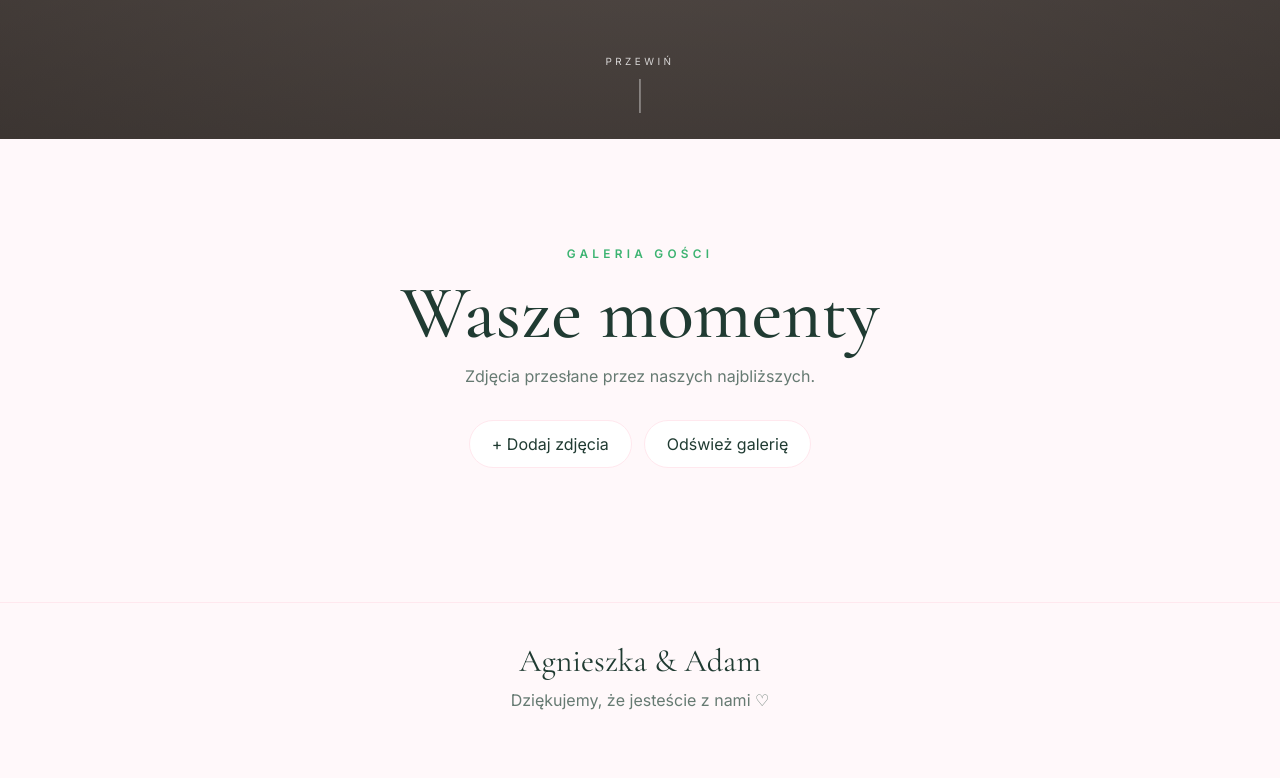
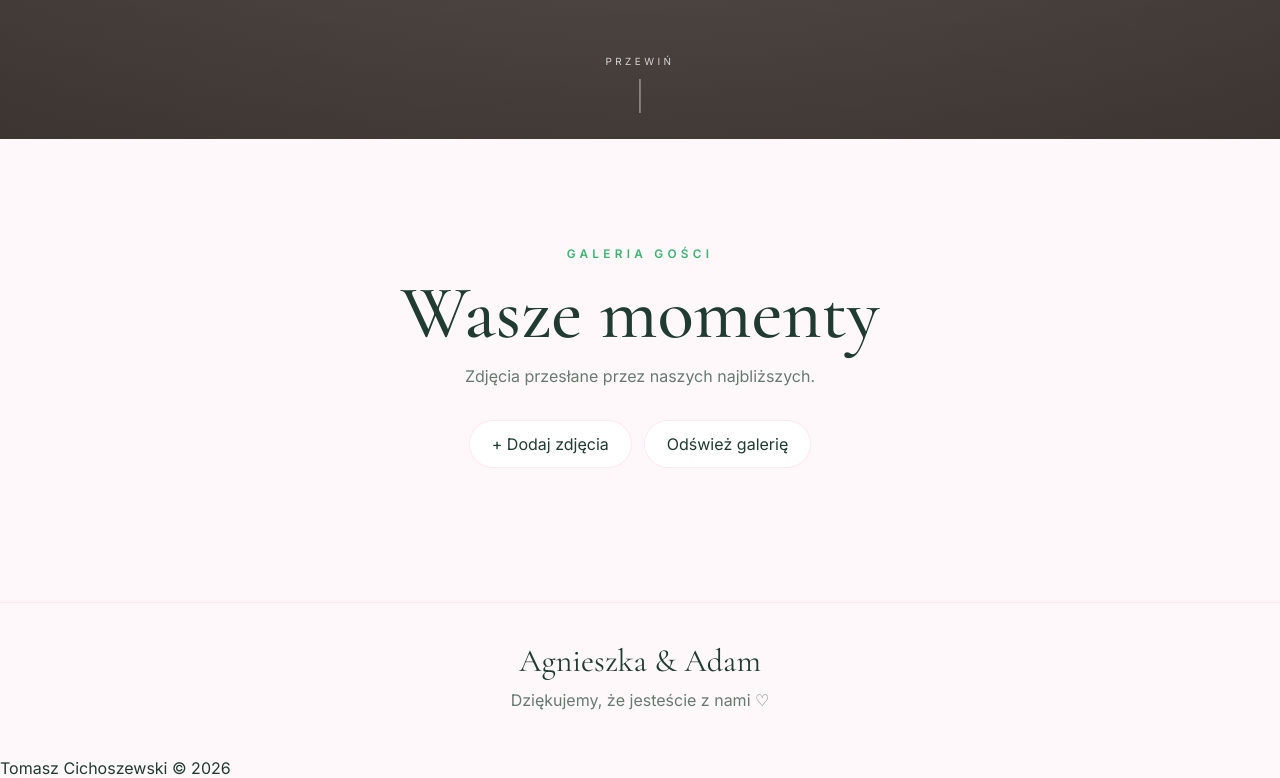
Before and after one commit to dziwnyczlowiekk-wq/maszynista, a plain HTML site: page index.html in a window 1280 px wide. Shown: the part 661-1439 px from the top of the page. Drawn offline with nearby package versions, Linux system fonts and the light colour scheme; a script that the page names is missing.

Commit message:
Update index.html

```diff
--- a/index.html
+++ b/index.html
@@ -69,6 +69,10 @@
       <p>Dziękujemy, że jesteście z nami ♡</p>
     </footer>
 
+    <footer class="site-footer-right">
+    Tomasz Cichoszewski © 2026
+    </footer>
+
     <dialog class="upload-dialog" id="uploadDialog">
       <form class="upload-form" id="uploadForm" method="dialog">
         <button class="close-button" id="closeUploadBtn" type="button" aria-label="Zamknij">×</button>
```
